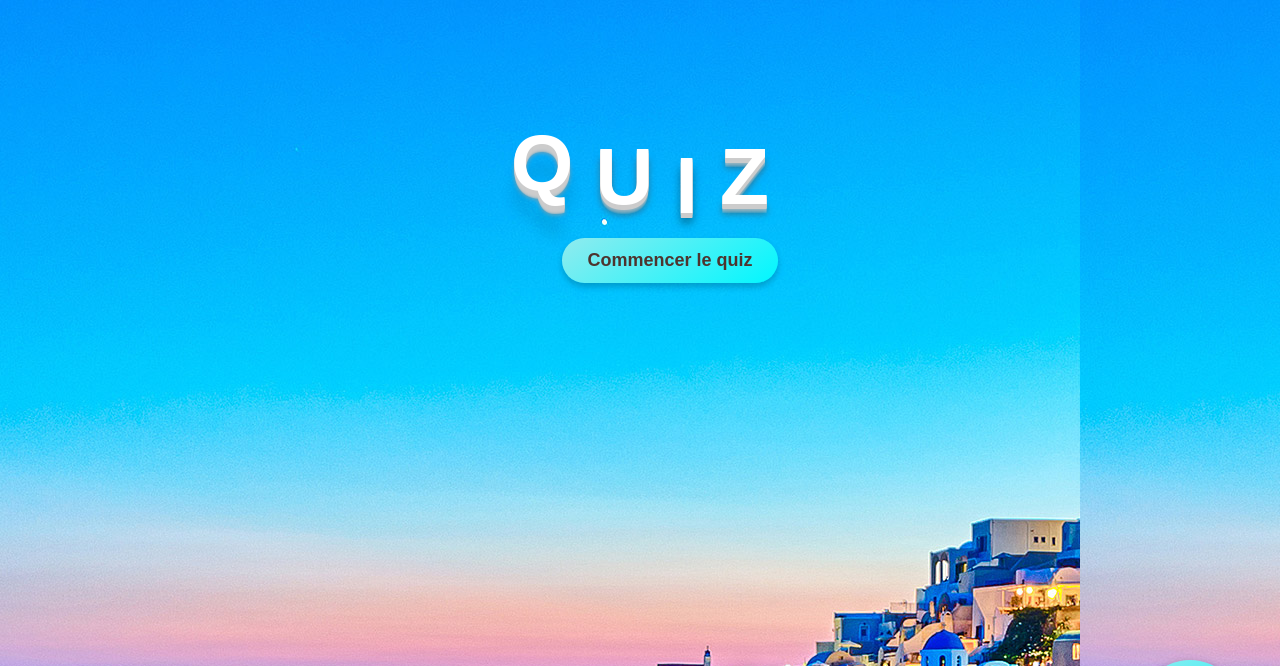
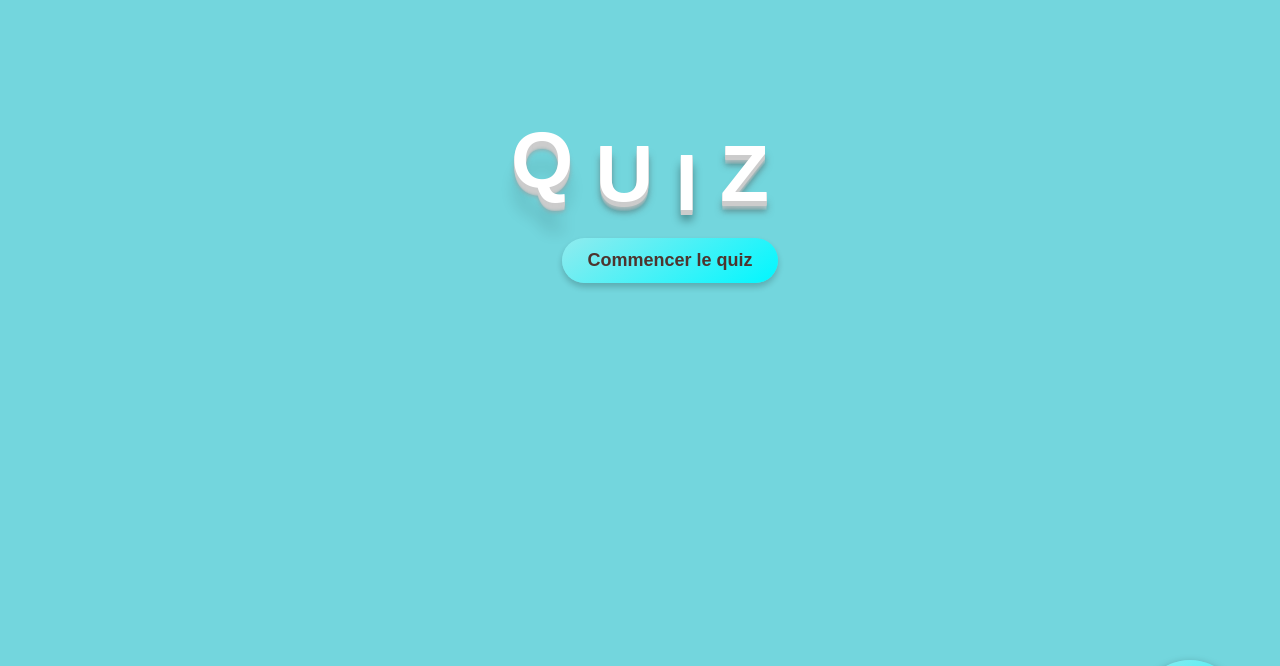
Before and after one commit to Tanjoniaina0908/quizz-Tolota, a plain HTML site: page index.html in a window 1280 px wide. Shown: the top 666 px of the page. Drawn offline with Linux system fonts and the light colour scheme.

Commit message:
modification

```diff
--- a/index.html
+++ b/index.html
@@ -7,13 +7,14 @@
     <style>
         body {
             font-family: Arial, sans-serif;
-            background: url(./MagazinePic-01-2.3.001-bigpicture_01_4.jpg);
+            /* background: url(./MagazinePic-01-2.3.001-bigpicture_01_4.jpg); */
+            background-color: rgb(115, 214, 221);
             padding: 20px;
             align-items: center;
             justify-content: center;
             width: 800px;
             margin-left: 250px;
-            background-image: url(./MagazinePic-01-2.3.001-bigpicture_01_4.jpg);
+            /* background-image: url(./MagazinePic-01-2.3.001-bigpicture_01_4.jpg); */
 
         }
 
@@ -164,7 +165,7 @@
 
 <audio id="background-music" loop>
     <source src="music.mp3" type="audio/mpeg">
-    Votre navigateur ne supporte pas l'audio HTML5.
+
 </audio>
 <button id="music-btn" class="circle-btn">
     <span id="pause-icon">❚❚</span>
@@ -174,12 +175,12 @@
 
 <div id="start-screen" style="text-align:center; margin-top: 200px;">
     <h1>
-        <h1>
+        <span>
             <span style="animation-delay: 0s;">Q</span>
             <span style="animation-delay: 0.1s;">U</span>
             <span style="animation-delay: 0.2s;">I</span>
             <span style="animation-delay: 0.3s;">Z</span>
-        </h1>
+        </span>
 
     </h1>
     <button id="start-btn">Commencer le quiz</button>
```
